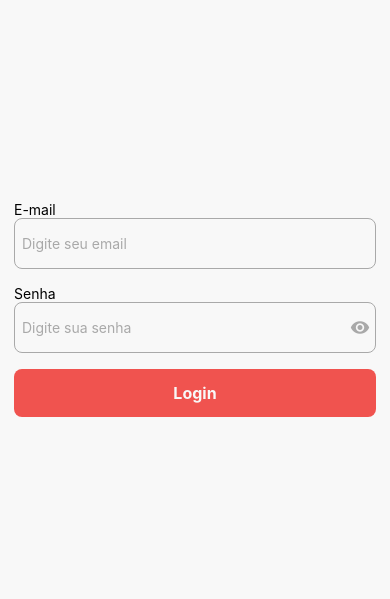
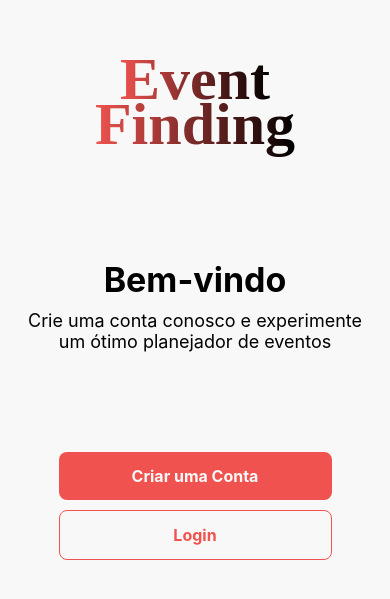
Before and after one commit to antonio-collab/even4, a React Native app: screen / in a window 390 px wide. Shown: the part 113-712 px from the top of the page. Built offline with nearby package versions, Linux system fonts and the light colour scheme.

Commit message:
retirando headerTitle das telas Register, Login e Home

```diff
--- a/routes/public.routes.tsx
+++ b/routes/public.routes.tsx
@@ -1,23 +1,35 @@
-import { createNativeStackNavigator, NativeStackNavigationProp } from "@react-navigation/native-stack";
+import {
+  createNativeStackNavigator,
+  NativeStackNavigationProp,
+} from "@react-navigation/native-stack";
 import Login from "../pages/Login";
 import Register from "../pages/Register";
+import Home from "../pages/Home";
 
 type AuthRoutes = {
-    login: undefined
-    register: undefined
-}
+  login: undefined;
+  register: undefined;
+  home: undefined;
+};
 
 export type AuthNavigatorRoutesProps = NativeStackNavigationProp<AuthRoutes>;
 
-const {Navigator, Screen} = createNativeStackNavigator<AuthRoutes>()
+const { Navigator, Screen } = createNativeStackNavigator<AuthRoutes>();
 
 export default function PublicRoutes() {
-
-    return (
-        <Navigator screenOptions={{headerShown: false}}>
-            <Screen name="login" component={Login} />
-            <Screen name="register" component={Register} />
-      </Navigator>
-
-    )
+  return (
+    <Navigator screenOptions={{ headerShown: true }}>
+      <Screen name="home" component={Home} options={{headerShown: false}}/>
+      <Screen name="login" component={Login} options={{
+          headerTitle: "", // Remove o título "register" do cabeçalho
+        }}/>
+      <Screen
+        name="register"
+        component={Register}
+        options={{
+          headerTitle: "", // Remove o título "register" do cabeçalho
+        }}
+      />
+    </Navigator>
+  );
 }
```
